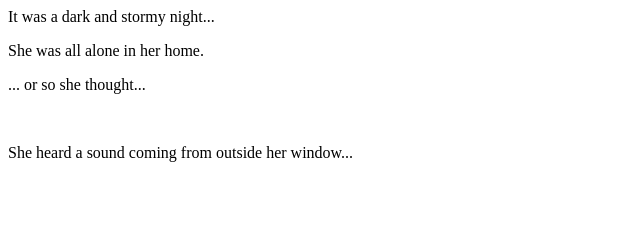
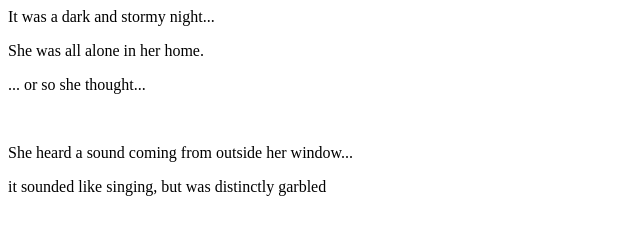
Before and after one commit to mnwiegand/fireside-story, a plain HTML site: page index.html in a window 1280 px wide. Shown: the whole page, without its empty margins (0-640 px from the left). Drawn offline with Linux system fonts and the light colour scheme.

Commit message:
added third line of story

```diff
--- a/index.html
+++ b/index.html
@@ -4,5 +4,6 @@
         <p>She was all alone in her home.</p>
         <p>... or so she thought...</p><br/>
         <p>She heard a sound coming from outside her window...</p>
+        <p>it sounded like singing, but was distinctly garbled</p>
     </body>
 </html>
```
